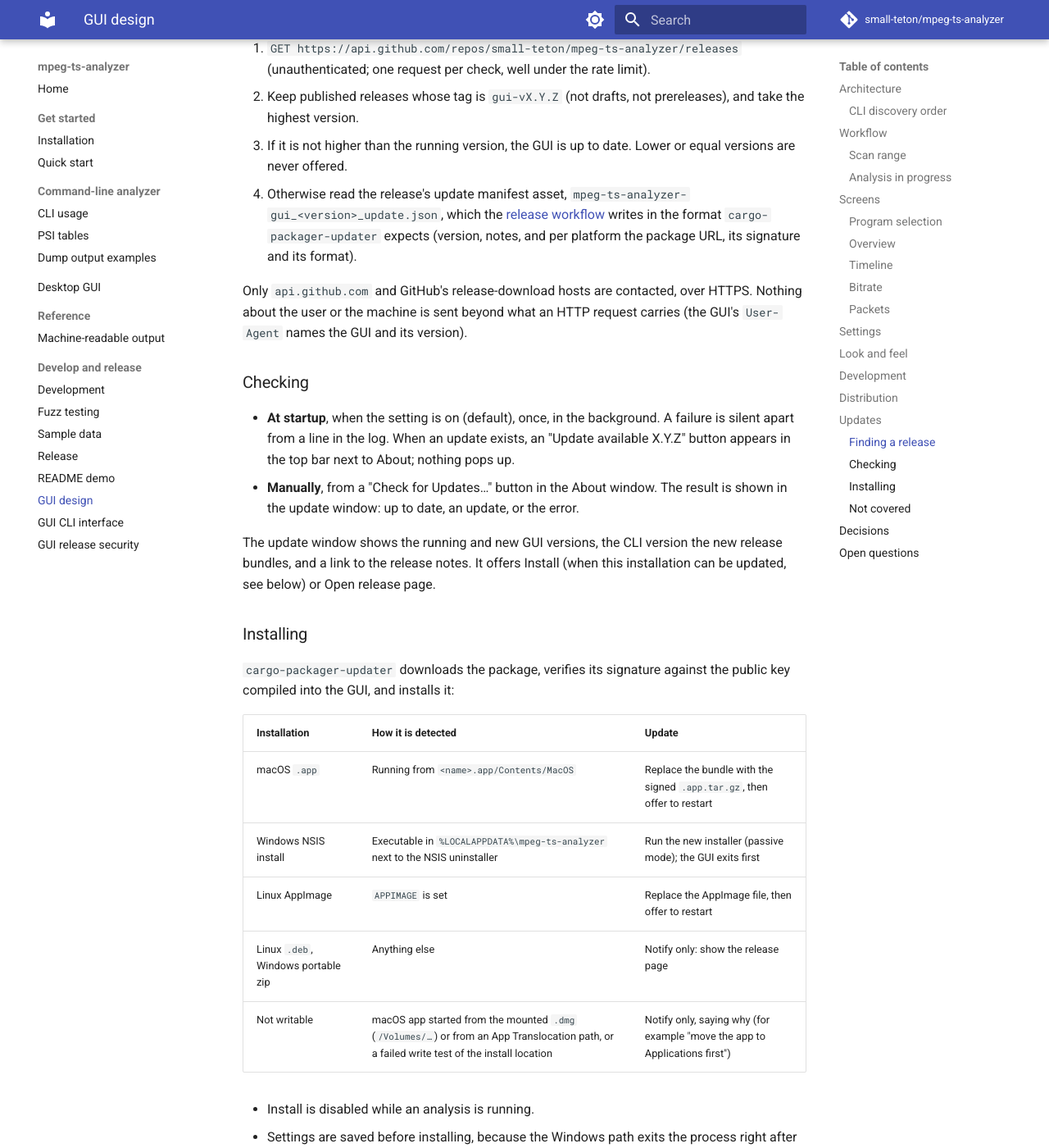
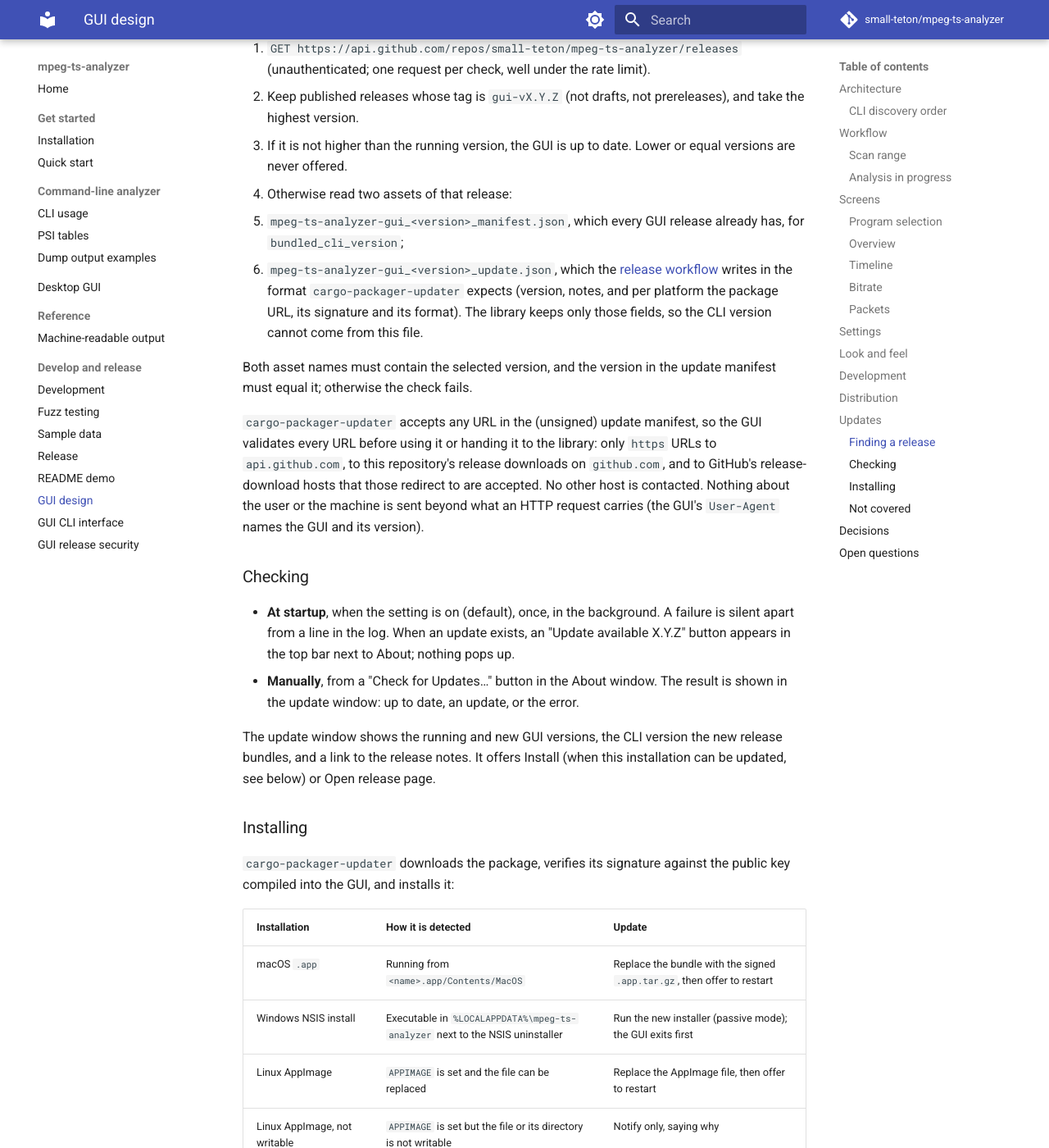
Before and after one commit to small-teton/mpeg-ts-analyzer, an MkDocs documentation site: the page built from docs/gui/design.md, in a window 1280 px wide and 1400 px high, scrolled down 8374 px. Shown: the whole window at 82% size. Built offline with MkDocs 1.6.1 and Material for MkDocs 9.7.7, drawn with Linux system fonts in a browser that asks for light colours; comment, search, counter and statistics services are not loaded; some of the changed text lies outside the part shown.

Commit message:
docs(gui): address review of the in-app update design
- Allow gui-v* tags in the gui-release environment (GitHub matches the
  triggering ref) and keep pull requests off the environment.
- Decode cargo-packager's Base64-wrapped key and signatures before
  verifying them with minisign.
- Read the bundled CLI version from the existing release manifest; the
  updater manifest cannot carry it.
- Do not write-test an installed macOS app, so the administrator
  fallback stays reachable; only an unwritable AppImage is notify-only.
- Validate every manifest and package URL (HTTPS, GitHub hosts only).

Co-Authored-By: Claude Opus 5.5 <noreply@anthropic.com>

```diff
--- a/docs/gui/design.md
+++ b/docs/gui/design.md
@@ -347,15 +347,25 @@ GUI releases are never marked "latest", so `releases/latest` cannot be used.
    prereleases), and take the highest version.
 3. If it is not higher than the running version, the GUI is up to date. Lower
    or equal versions are never offered.
-4. Otherwise read the release's update manifest asset,
-   `mpeg-ts-analyzer-gui_<version>_update.json`, which the
-   [release workflow](release-security.md#update-signing) writes in the format
-   `cargo-packager-updater` expects (version, notes, and per platform the
-   package URL, its signature and its format).
+4. Otherwise read two assets of that release:
+   - `mpeg-ts-analyzer-gui_<version>_manifest.json`, which every GUI release
+     already has, for `bundled_cli_version`;
+   - `mpeg-ts-analyzer-gui_<version>_update.json`, which the
+     [release workflow](release-security.md#update-signing) writes in the
+     format `cargo-packager-updater` expects (version, notes, and per platform
+     the package URL, its signature and its format). The library keeps only
+     those fields, so the CLI version cannot come from this file.
 
-Only `api.github.com` and GitHub's release-download hosts are contacted, over
-HTTPS. Nothing about the user or the machine is sent beyond what an HTTP
-request carries (the GUI's `User-Agent` names the GUI and its version).
+   Both asset names must contain the selected version, and the version in the
+   update manifest must equal it; otherwise the check fails.
+
+`cargo-packager-updater` accepts any URL in the (unsigned) update manifest, so
+the GUI validates every URL before using it or handing it to the library: only
+`https` URLs to `api.github.com`, to this repository's release downloads on
+`github.com`, and to GitHub's release-download hosts that those redirect to
+are accepted. No other host is contacted. Nothing about the user or the
+machine is sent beyond what an HTTP request carries (the GUI's `User-Agent`
+names the GUI and its version).
 
 ### Checking
 
@@ -379,16 +389,17 @@ the public key compiled into the GUI, and installs it:
 |---|---|---|
 | macOS `.app` | Running from `<name>.app/Contents/MacOS` | Replace the bundle with the signed `.app.tar.gz`, then offer to restart |
 | Windows NSIS install | Executable in `%LOCALAPPDATA%\mpeg-ts-analyzer` next to the NSIS uninstaller | Run the new installer (passive mode); the GUI exits first |
-| Linux AppImage | `APPIMAGE` is set | Replace the AppImage file, then offer to restart |
+| Linux AppImage | `APPIMAGE` is set and the file can be replaced | Replace the AppImage file, then offer to restart |
+| Linux AppImage, not writable | `APPIMAGE` is set but the file or its directory is not writable | Notify only, saying why |
+| Unsupported macOS location | Started from the mounted `.dmg` (`/Volumes/…`) or from an App Translocation path | Notify only, saying why (for example "move the app to Applications first") |
 | Linux `.deb`, Windows portable zip | Anything else | Notify only: show the release page |
-| Not writable | macOS app started from the mounted `.dmg` (`/Volumes/…`) or from an App Translocation path, or a failed write test of the install location | Notify only, saying why (for example "move the app to Applications first") |
 
 - Install is disabled while an analysis is running.
 - Settings are saved before installing, because the Windows path exits the
   process right after starting the installer.
-- If the macOS bundle cannot be moved by the user, the library asks for an
-  administrator password through `osascript`; cancelling leaves the old app in
-  place.
+- An installed macOS app is not write-tested beforehand: if the user cannot
+  move the bundle, the library asks for an administrator password through
+  `osascript`; cancelling leaves the old app in place.
 - A signature that does not verify, or a download that fails, aborts the
   update and leaves the installation unchanged; the window shows the error.
 
```
Also changed, not shown: docs/gui/release-security.md (+18 -10 lines).
